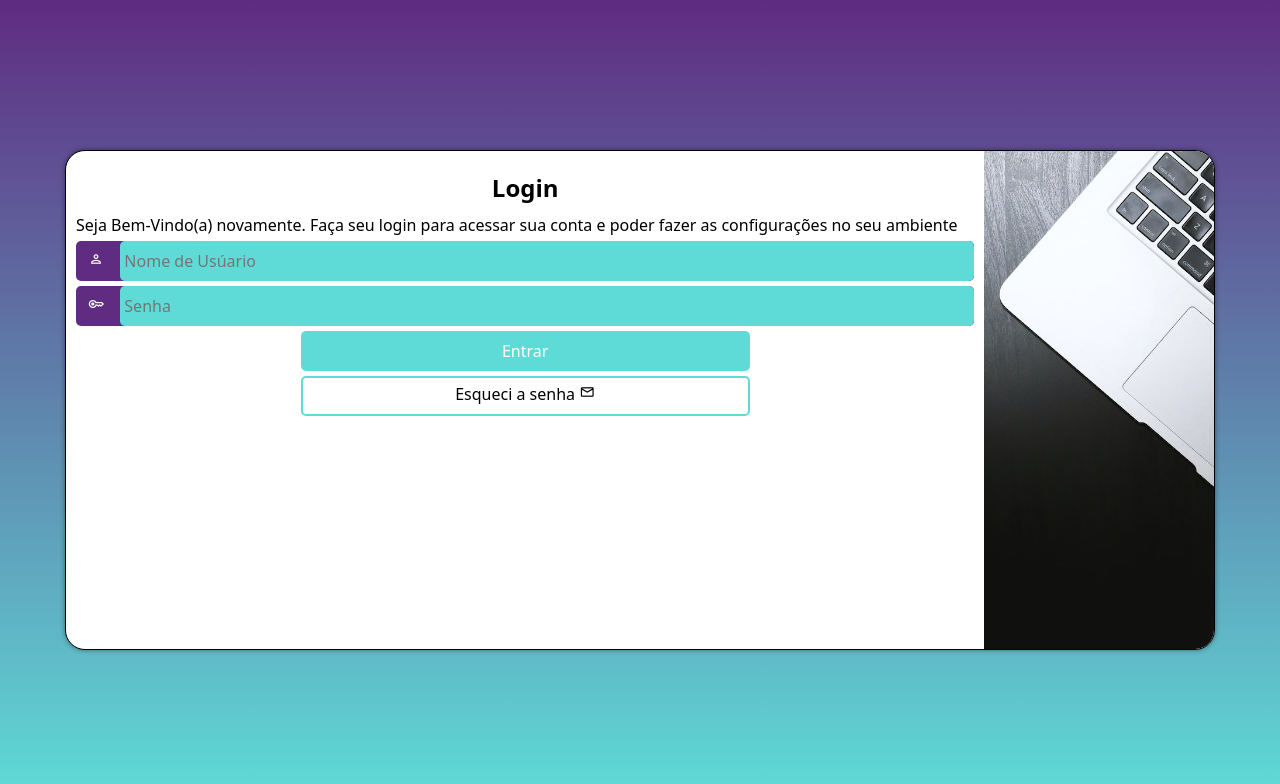
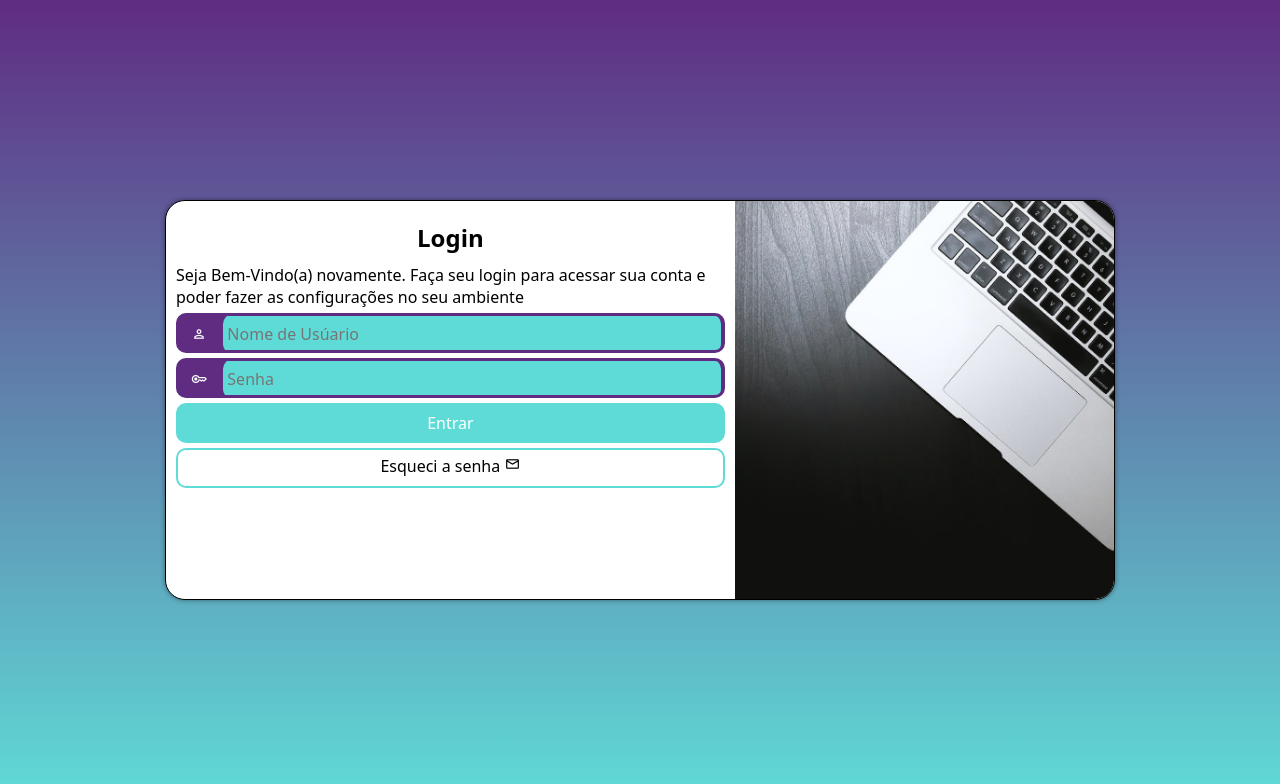
Before and after one commit to ViniciusNitta/projeto-login, a plain HTML site: page index.html in a window 1280 px wide. Drawn offline with nearby package versions, Linux system fonts and the light colour scheme.

Commit message:
finalização projeto-login

```diff
--- a/estilos/media-query.css
+++ b/estilos/media-query.css
@@ -11,77 +11,44 @@
     body {
         background-image: linear-gradient(to top, var(--cor001), var(--cor002));
     }
-    section#login {
+    section {
         width: 750px;
+        height: 300px;
     }
-    section#login > div#img {
+    section > div#img {
         float: left;
         width: 30%;
         height: 100%;
     }
-    section#login > div#formulario {
+    section > div#formulario {
         float: right;
         width: 70%;
         height: 100%;
     }
 }
 
-@media screen and (min-width:992px) and (max-width:1200px){
+@media screen and (min-width:992px){
     body {
         background-image: linear-gradient(to top, var(--cor001), var(--cor002));
     }
-    section#login {
+    section {
         width: 950px;
+        height: 400px;
     }
-    section#login > div#img {
+    section > div#img {
         float: right;
         width: 40%;
         height: 100%;
     }
-    section#login > div#formulario {
+    section > div#formulario {
         float: left;
         width: 60%;
         height: 100%;
     }
-    section#login > div#formulario > h1 {
+    section > div#formulario > h1 {
         font-size: 1.5em;
     }
-    section#login > div#formulario > p {
+    section > div#formulario > p {
         font-size: 1em;
     }
 }
-
-
-@media screen and (min-width:1200px){
-    body {
-        background-image: linear-gradient(to top, var(--cor001), var(--cor002));
-    }
-    section#login {
-        width: 1150px;
-    }
-    section#login > div#img {
-        float: right;
-        width: 20%;
-        height: 100%;
-    }
-    section#login > div#formulario {
-        float: left;
-        width: 80%;
-        height: 100%;
-    }
-    section#login > div#formulario > h1 {
-        font-size: 1.5em;
-    }
-    section#login > div#formulario > p {
-        font-size: 1em;
-    }
-    form > input[type=submit]{
-        width: 50%;
-        margin: auto;
-    }
-    form > a#botao {
-        width: 50%;
-        margin: auto;
-        margin-top: 5px;
-    }
-}
--- a/estilos/style.css
+++ b/estilos/style.css
@@ -24,8 +24,7 @@ main {
     height: 100vh;
     position: relative;
 }
-
-#login {
+section {
     background-color: white;
     width: 250px;
     height: 500px;
@@ -42,34 +41,44 @@ main {
     transition: width 0.3s, height 0.3s;
     transition-timing-function: ease;
 }
-#login > div#img {
+
+
+/*Primeira parte da section*/
+
+
+section > div#img {
     height: 200px;
     background: url(../imagens/img-login.jpg) center top;
     background-size: cover;
     display: block;
 }
-#login > div#formulario {
+
+
+/*Segunda parte da section*/
+
+
+section > div#formulario {
     padding: 10px;
     display: block;
 }
-#login > div#formulario > h1 {
+section > div#formulario > h1 {
     padding: 10px;
     text-align: center;
 }
-#login > div#formulario > p {
+section > div#formulario > p {
     font-size: 0.8em;
 }
-
-form >div.campo {
+section > div#formulario > form > div.campo {
     background-color: #5f2c82;
     width: 100%;
     height: 40px;
-    border-radius: 5px;
+    border-radius: 10px;
+    border: 3px solid var(--cor002);
     margin: 5px 0px;
     display: block;
     overflow: hidden;
 }
-div.campo > span {
+section > div#formulario > form > div.campo > span {
     color: white;
     font-size: 1em;
     width: 40px;
@@ -77,39 +86,42 @@ div.campo > span {
     padding: 5px;
     text-align: center;
 }
-
-div.campo > input {
+section > div#formulario > form > div.campo > input {
     background-color: #5fdbd7;
     border: none;
     width: calc(100% - 45px);
     height: 40px;
     font-size: 1em;
-    border-radius: 5px;
+    border-radius: 10px;
+    transform: translateY(-2px);
 }
-
-
-
-
-
-form > input[type=submit] {
+section > div#formulario > form > div.campo > input:focus-within{
+    background-color: white;
+    cursor: pointer;
+}
+section > div#formulario > form > div.campo > input:hover{
+    background-color: white;
+    cursor: pointer;
+}
+section > div#formulario > form > input[type=submit] {
     background-color: var(--cor001);
     color: white;
-    border-radius: 5px;
+    border-radius: 10px;
     border: none;
     width: 100%;
     height: 40px;
     display: block;
     font-size: 1em;
 }
-form > input[type=submit]:hover {
+section > div#formulario > form > input[type=submit]:hover {
     background-color: #409693;
     cursor: pointer;
 }
-form > a#botao {
+section > div#formulario > form > a#botao {
     background-color: white;
     color: black;
     border: 2px solid var(--cor001);
-    border-radius: 5px;
+    border-radius: 10px;
     padding-top: 5px;
     margin-top: 5px;
     width: 100%;
@@ -119,12 +131,13 @@ form > a#botao {
     font-size: 1em;
     text-decoration: none;
 }
-form > a#botao > span {
-    font-size: 1em;
-}
-form > a#botao:hover {
+section > div#formulario > form > a#botao:hover {
     background-color: #409693;
     color: white;
     cursor: pointer;
     border: none;
 }
+
+section > div#formulario > form > a#botao > span {
+    font-size: 1em;
+}
--- a/index.html
+++ b/index.html
@@ -11,9 +11,11 @@
 </head>
 <body>
     <main>
-        <section id="login">
+        <section>
+
 
             <div id="img"></div>
+
 
             <div id="formulario">
                 <h1>Login</h1>
```
